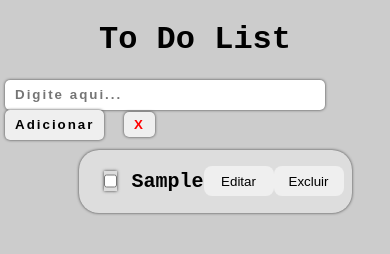
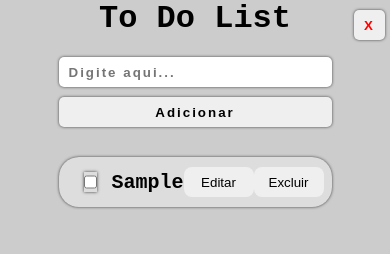
Before and after one commit to EduardoSilvaDev/todolist, a plain HTML site: page index.html in a window 390 px wide. Both pictures are taken after typing "Sample" into the empty fields and a click on the input "Adicionar". Drawn offline with Linux system fonts and the light colour scheme.

Commit message:
responsividade

```diff
--- a/index.html
+++ b/index.html
@@ -6,6 +6,7 @@
     <meta name="viewport" content="width=device-width, initial-scale=1.0">
     <title>ToDoList</title>
     <link rel="stylesheet" href="style.css">
+    <link rel="stylesheet" href="mobile.css">
 </head>
 <body>
     <div class="content-header">
--- /dev/null
+++ b/mobile.css
@@ -0,0 +1,38 @@
+@media (max-width: 780px)
+{
+    .form
+    {
+        /* background: green; */
+        flex-direction: column;
+        align-items: center;
+        justify-content: center;
+        text-align: center;
+        margin: 20px 0;
+    }
+    #text
+    {
+        display: block;
+        width: 100%;
+    }
+    #submit
+    {
+        margin-top: 10px;
+        width: 100%;
+    }
+    #apagar
+    {
+        position: absolute;
+        top: 10px;
+        right: 0;
+    }
+    ul
+    {
+        /* background: blue; */
+        justify-content: center;
+        align-items: center;
+    }
+    ul li:last-child
+    {
+        margin-bottom: 50px;
+    }
+}
--- a/style.css
+++ b/style.css
@@ -1,3 +1,9 @@
+*
+{
+    padding: 0;
+    margin: 0;
+    box-sizing: border-box;
+}
 body
 {
     padding: 0;
@@ -13,6 +19,12 @@ body
     align-items: center;
     margin: auto;
 }
+.form
+{
+    width: 70%;
+    display: flex;
+    justify-content: center;
+}
 input
 {
     font-family: Arial, Helvetica, sans-serif;
@@ -25,14 +37,15 @@ input
     border: none;
     box-shadow: 0 0 3px #3c3c3c;
     outline: none;
+    height: 30px;
 }
 #text{
     width: 300px;
-    height: 20px;
+    /* height: 30px; */
 }
 #submit
 {
-    height: 30px;
+    /* height: 30px; */
     transition: .2s;
 }
 #submit:hover
@@ -57,6 +70,7 @@ input
 .list-item
 {
     /* padding-right: 10px; */
+    width: 100%;
     background: #ddd;
     margin-top: 10px;
     padding: 0 10px;
```
